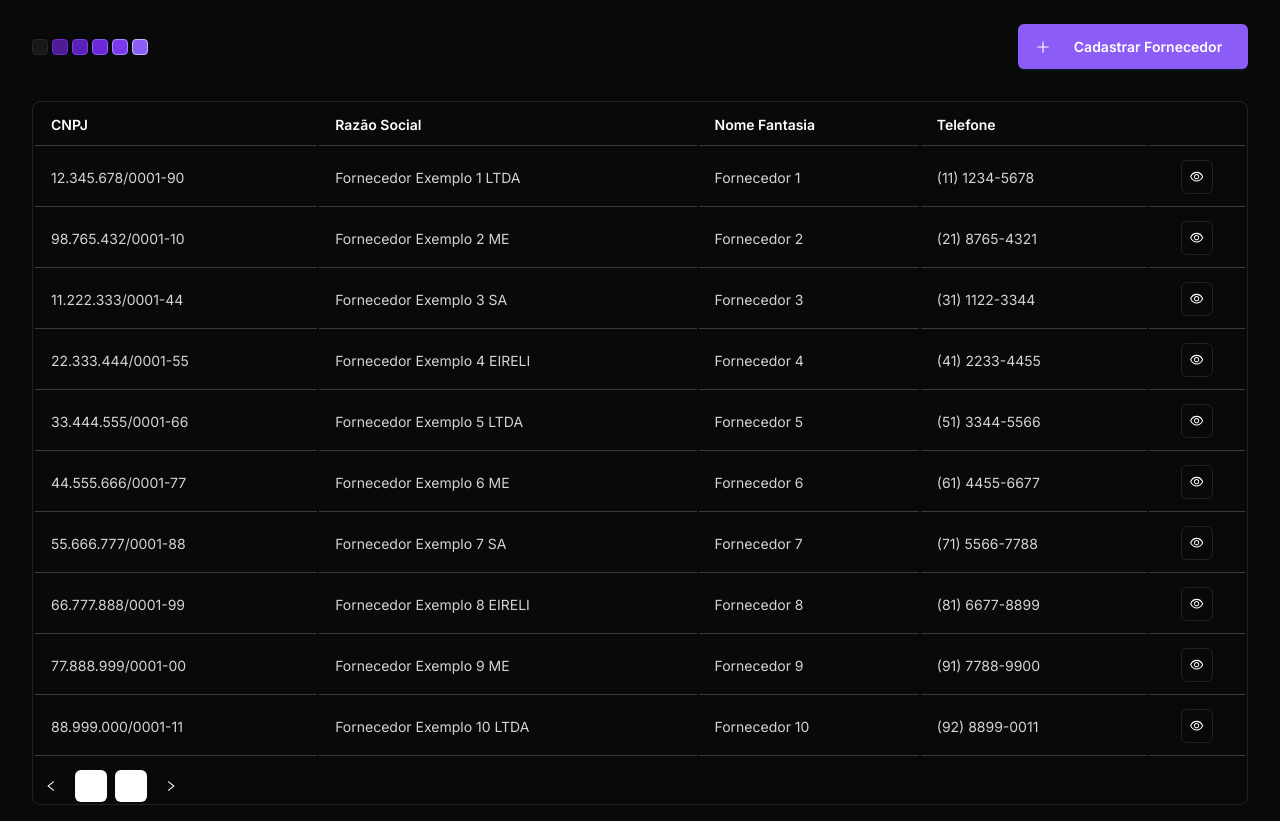
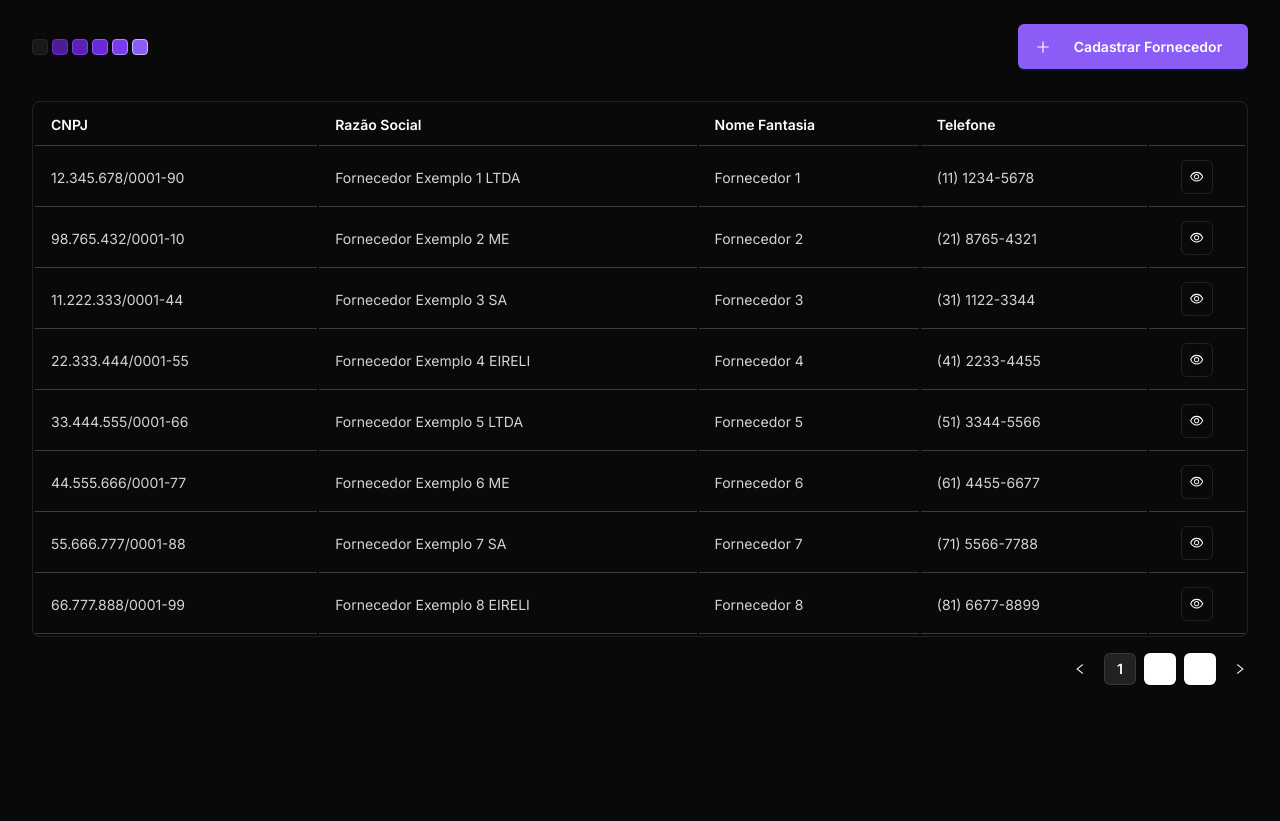
Before and after one commit to LeticiaBarbosa-dev/modulo-cadastro-fornecedor, a React (Vite) app: page / in a window 1280 px wide. After the commit the page ends 800 px from the top, so only its background shows below. Built offline with nearby package versions, Linux system fonts and the light colour scheme; data requests are answered from the project's data file.

Commit message:
:lipstick: feat: Estilizando a interface do componente que lista os forncedores

```diff
--- a/src/components/List/SupplierList.tsx
+++ b/src/components/List/SupplierList.tsx
@@ -8,9 +8,9 @@ import { Link } from "react-router-dom";
 import { IconButton } from "../IconButton";
 import "./style.css";
 import { useEffect, useState } from "react";
-import { Pagination } from "antd";
+import { ConfigProvider, Pagination } from "antd";
 
-const ITEMS_PER_PAGE = 10;
+const ITEMS_PER_PAGE = 8;
 
 export function SupplierList() {
   const { suppliers } = useSuppliers();
@@ -28,6 +28,7 @@ export function SupplierList() {
   };
 
   return (
+    <div>
       <Table>
         <thead>
           <tr className="header-table">
@@ -57,13 +58,28 @@ export function SupplierList() {
             );
           })}
         </tbody>
+      </Table>
+      <tfoot>
+        <ConfigProvider
+          theme={{
+            components: {
+              Pagination: {
+                itemActiveBg: "rgba(255, 255, 255, 0.1)",
+                itemActiveColorDisabled: "#FFFFFF"
+              },
+            },
+          }}
+        >
           <Pagination
+            responsive={true}
             current={currentPage}
             pageSize={ITEMS_PER_PAGE}
             total={suppliers.length}
             onChange={handlePageChange}
-        style={{ marginTop: 12, textAlign: "left" }}
+            style={{ color: "#FFFFFF", textAlign: "left" }}
           />
-    </Table>
+        </ConfigProvider>
+      </tfoot>
+    </div>
   );
 }
--- a/src/index.css
+++ b/src/index.css
@@ -4,7 +4,7 @@
 }
 
 body {
-  background-color: #09090A;
+  background-color: #09090a;
 }
 
 .header {
@@ -31,3 +31,13 @@ body {
   background-color: #9c78f0 !important;
   border: none !important;
 }
+
+.ant-input-outlined.ant-input-status-error:not(.ant-input-disabled) {
+  background: transparent;
+  border: 1px solid rgba(255, 255, 255, 0.1);
+}
+
+:where(.css-dev-only-do-not-override-v6t21c).ant-input-outlined.ant-input-status-error:not(.ant-input-disabled):hover {
+  border: 1px solid rgba(255, 255, 255, 0.1);
+  background: transparent;
+}
```
Lines whose indentation alone changed are shown as unchanged.
